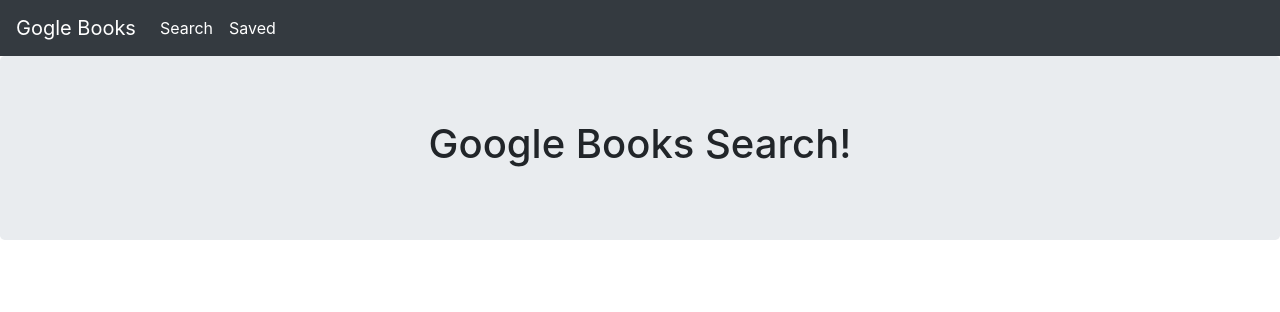
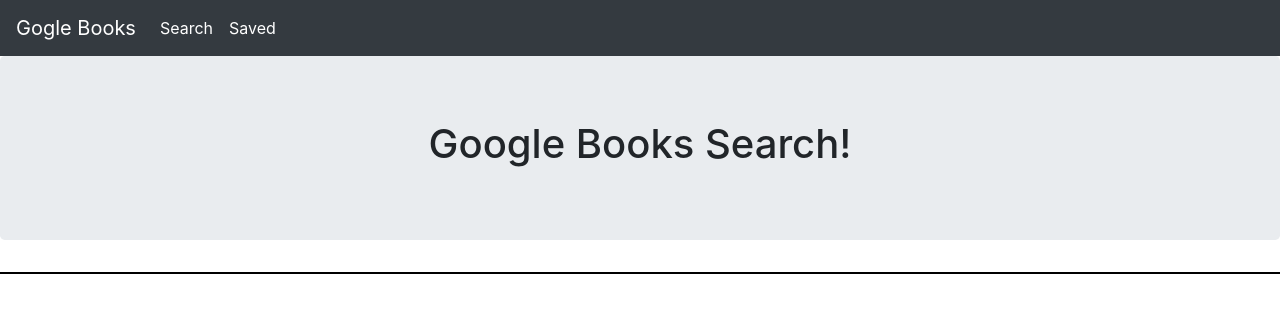
Before and after one commit to nyopko/Google-Books, a React (Create React App) app: page / in a window 1280 px wide. Shown: the top 312 px of the page. Built offline with nearby package versions, Linux system fonts and the light colour scheme.

Commit message:
Added body wrapper component and tested

```diff
--- a/src/App.js
+++ b/src/App.js
@@ -1,6 +1,7 @@
 import React, { Component } from 'react';
 import Jumbotron from "./components/Jumbotron";
 import Nav from "./components/Nav";
+import BodyWrapper from "./components/BodyWrapper";
 
 class App extends Component {
   render() {
@@ -8,6 +9,7 @@
     <div>
       <Nav></Nav>
       <Jumbotron></Jumbotron>
+      <BodyWrapper></BodyWrapper>
       </div>
 
     )
--- a/src/components/BodyWrapper/index.js
+++ b/src/components/BodyWrapper/index.js
@@ -0,0 +1,10 @@
+import React from "react";
+import "./style.css";
+
+function BodyWrapper() {
+    return <div className="bodyWrapper">
+
+    </div>;
+}
+
+export default BodyWrapper;
--- a/src/components/BodyWrapper/style.css
+++ b/src/components/BodyWrapper/style.css
@@ -0,0 +1,4 @@
+.bodyWrapper{
+    border:1px solid #000;
+    height: 100%;
+}
```
